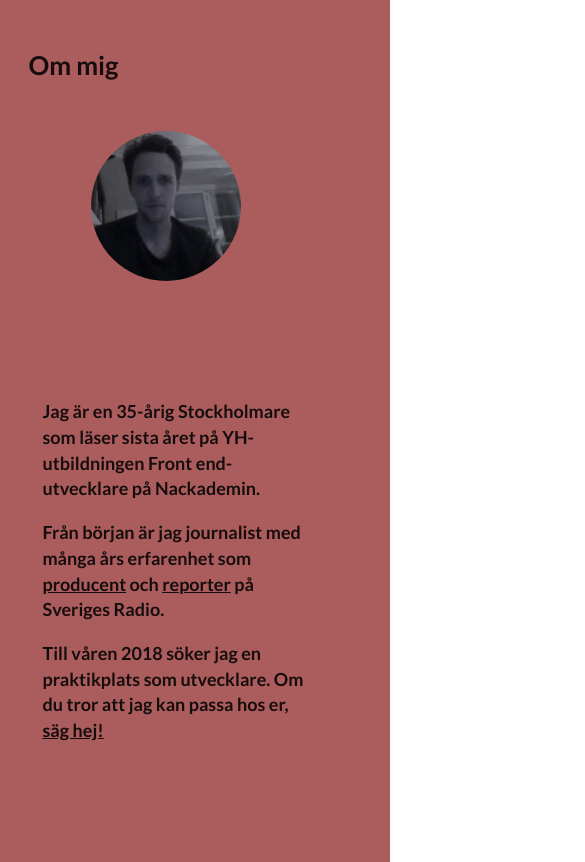
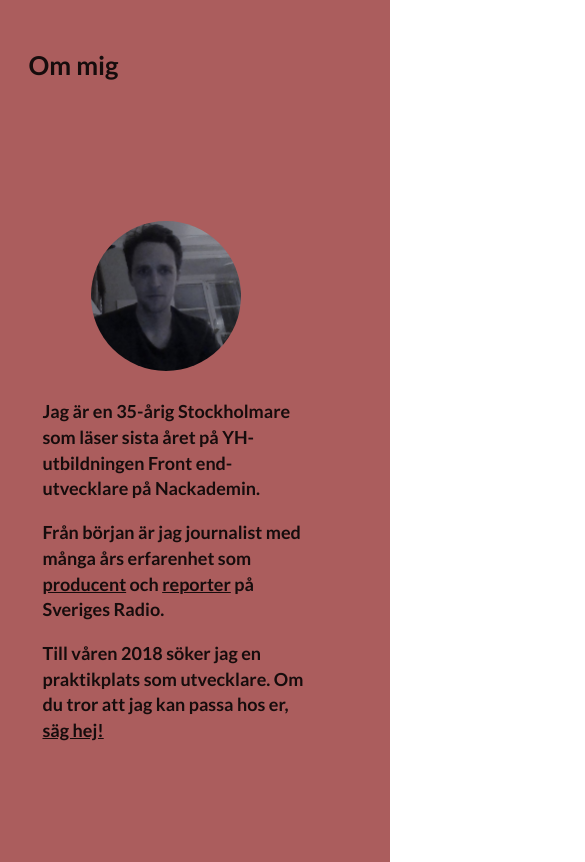
Before and after one commit to jesperengstrom/port-v2, a React (Create React App) app: page / in a window 390 px wide. Shown: the part 1740-2602 px from the top of the page, 585 px wide, since content can reach past the window. Built offline with nearby package versions, Linux system fonts and the light colour scheme; a web font is replaced by a local one.

Commit message:
mobile fixes

```diff
--- a/package.json
+++ b/package.json
@@ -26,5 +26,5 @@
         "eslint-plugin-react": "^7.3.0",
         "gh-pages": "^1.0.0"
     },
-    "homepage": "https://github.com/jesperengstrom/port-v2"
+    "homepage": "https://jesperengstrom.github.io/port-v2"
 }
--- a/src/components/Section/About/About.css
+++ b/src/components/Section/About/About.css
@@ -10,7 +10,6 @@
     padding-left: 15%;
     margin-top: 1rem;
     max-width: 70%;
-    flex: 1;
 }
 
 .about-img-wrapper {
--- a/src/components/Section/About/About.js
+++ b/src/components/Section/About/About.js
@@ -8,8 +8,8 @@ const jesper = require('../../../img/j.jpg');
 
 function About(props) {
     return(
-        <article className="about-wrapper flex">
-            <div className="about-text-container item-text bold flex flex-column justify-center">
+        <article className="about-wrapper flex justify-center">
+            <div className="about-text-container item-text bold flex flex-column">
                 <p>Jag är en 35-årig Stockholmare som läser sista året på YH-utbildningen Front end-utvecklare på Nackademin.</p>
                 <p>Från början är jag journalist med många års erfarenhet som <a className="about-link" href='http://sverigesradio.se/sida/gruppsida.aspx?programid=4832&grupp=22908'>producent</a> och <a className="about-link" href='http://sverigesradio.se/sida/avsnitt/648150?programid=2519'>reporter</a> på Sveriges Radio.</p>
                 <p>Till våren 2018 söker jag en praktikplats som utvecklare. Om du tror att jag kan passa hos er, <a className="about-link" href='mailto:jengstro@gmail.com'>säg hej!</a></p>
--- a/src/components/Section/Portfolio/Portfolio.css
+++ b/src/components/Section/Portfolio/Portfolio.css
@@ -46,6 +46,8 @@
 
 @media screen and (max-width: 700px) {
     .closedcards-wrapper {
+        flex-direction: column;
+        flex-wrap: nowrap;
         padding-right: 10%;
     }
     .double-width {
--- a/src/components/styles.css
+++ b/src/components/styles.css
@@ -4,6 +4,12 @@ body,
     margin: 0;
     padding: 0;
     box-sizing: border-box;
+}
+
+#root {
+    overflow: hidden;
+    width: 100%;
+    max-width: 100%;
 }
 
 
```
